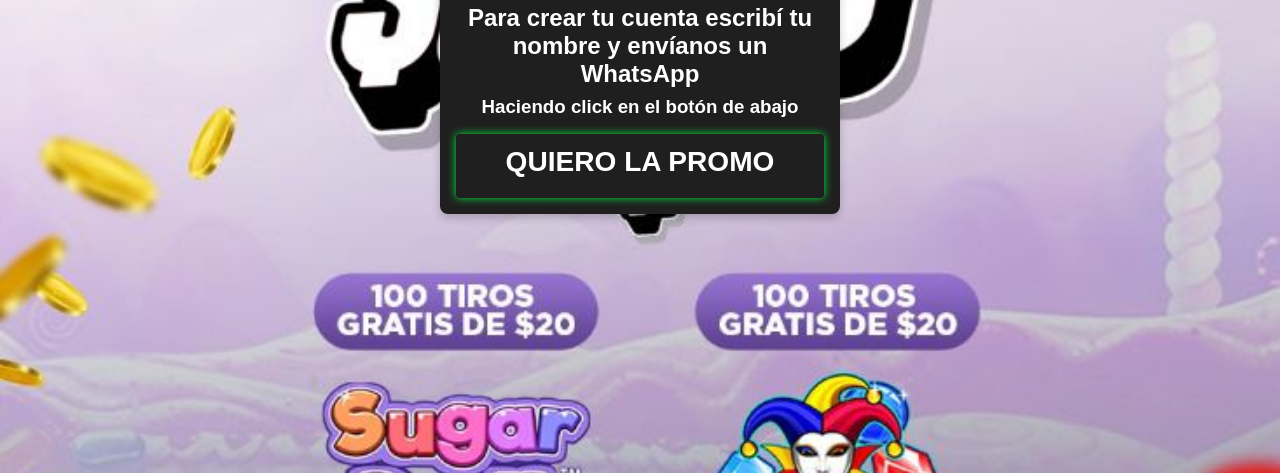
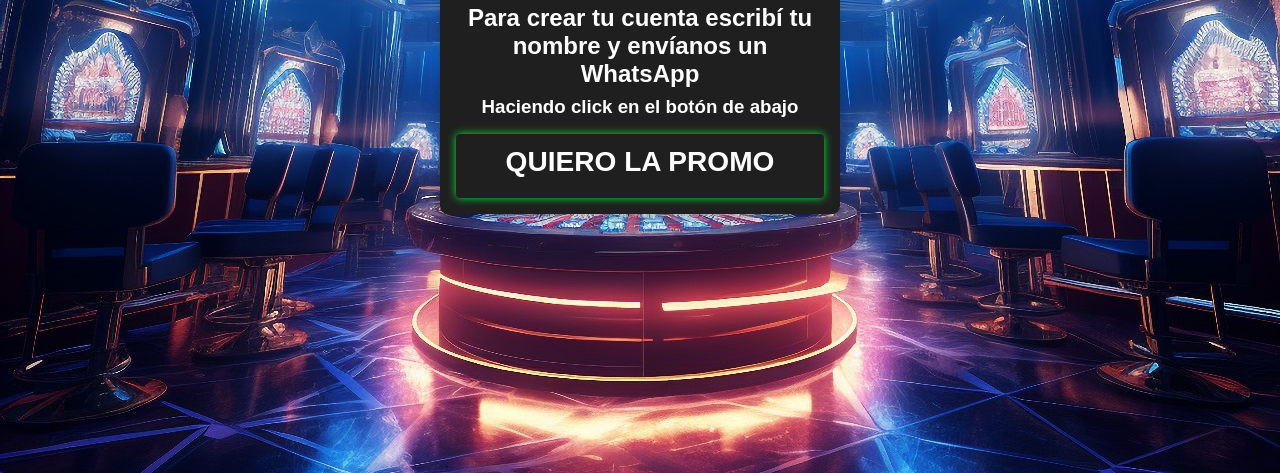
Before and after one commit to camilocordoba27/Bplay, a plain HTML site: page index.html in a window 1280 px wide. Shown: the part 327-800 px from the top of the page. Drawn offline with Linux system fonts and the light colour scheme.

Commit message:
fondo fix

```diff
--- a/styles.css
+++ b/styles.css
@@ -6,7 +6,7 @@
 
 body {
     font-family: Arial, sans-serif;
-    background-image: url(/image/promo.jpeg);
+    background-image: url('image/fondotimba.jpeg');
     background-size: cover;
     background-position: center;
     /* color: white; */
```
